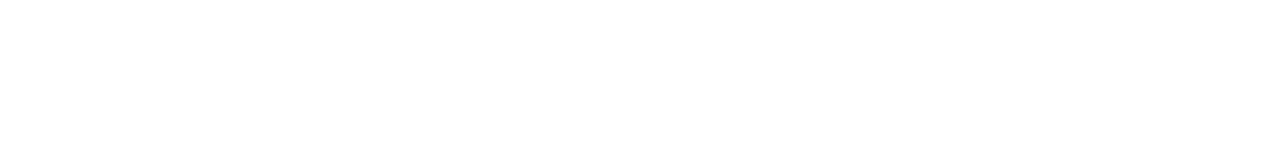
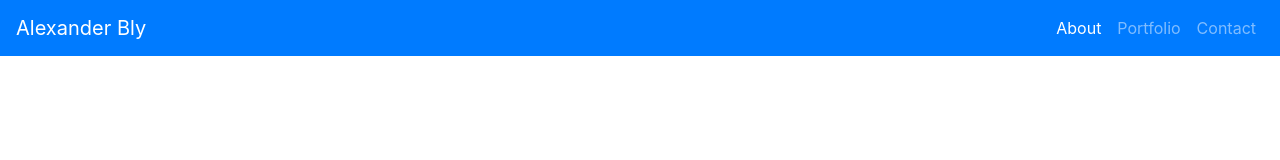
Before and after one commit to zanderbly/Bootstrap-Portfolio, a plain HTML site: page contact.html in a window 1280 px wide. Drawn offline with nearby package versions, Linux system fonts and the light colour scheme.

Commit message:
some change made, ugh

```diff
--- a/contact.html
+++ b/contact.html
@@ -8,3 +8,26 @@
 	<link rel="stylesheet" href="style.css">
 </head>
 <body>
+<nav class="navbar navbar-expand-lg navbar-dark bg-primary">
+        <a class="navbar-brand" href="./index.html">Alexander Bly</a>
+        <button class="navbar-toggler" type="button" data-toggle="collapse" data-target="#navbarNav" aria-controls="navbarNav" aria-expanded="false" aria-label="Toggle navigation">
+          <span class="navbar-toggler-icon"></span>
+        </button>
+        <div class="collapse navbar-collapse justify-content-end" id="navbarNav">
+            <ul class="nav navbar-nav ">
+                <li class="nav-item active">
+                    <a class="nav-link" href="index.html">About<span class="sr-only">(current)</span></a>
+                </li>
+                <li class="nav-item">
+                    <a class="nav-link" href="portfolio.html">Portfolio</a>
+                </li>
+                <li class="nav-item">
+                    <a class="nav-link" href="contact.html">Contact</a>
+                </li>
+            </ul>
+        </div>
+      </nav>
+
+
+ </body>
+ </html>
```
Also changed, not shown: index.html (+1 -2 lines), portfolio.html (+0 -4 lines).
